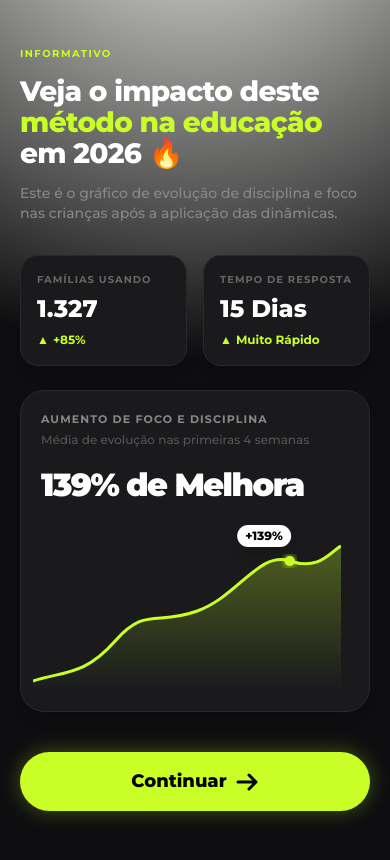
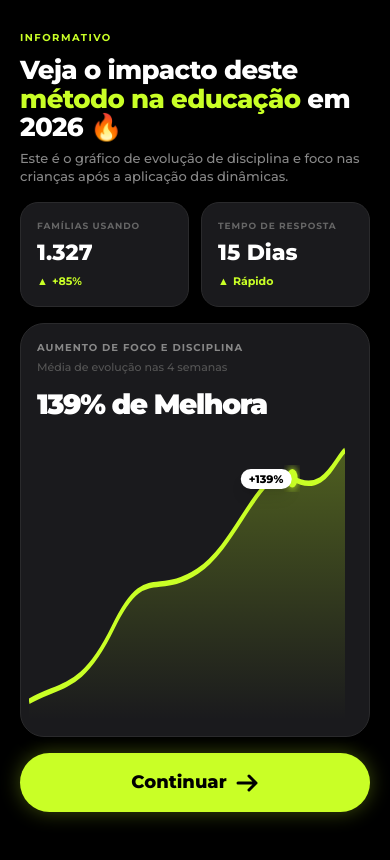
Before and after one commit to pedawfall1/jiu-jitsu-dinamicas, a plain HTML site: page quiz/etapa5.html in a window 390 px wide. Drawn offline with nearby package versions, Linux system fonts and the light colour scheme.

Commit message:
style: remove fundo gradiente e ajusta responsividade da etapa 5

```diff
--- a/quiz/etapa5.html
+++ b/quiz/etapa5.html
@@ -1,3 +1,26 @@
+<!DOCTYPE html>
+<html lang="pt-BR">
+<head>
+    <meta charset="UTF-8">
+    <meta name="viewport" content="width=device-width, initial-scale=1.0, maximum-scale=1.0, user-scalable=no">
+    <title>Quiz - Etapa 5</title>
+    <!-- Tailwind CSS -->
+    <script src="https://cdn.tailwindcss.com"></script>
+    <!-- Font -->
+    <link rel="preconnect" href="https://fonts.googleapis.com">
+    <link rel="preconnect" href="https://fonts.gstatic.com" crossorigin>
+    <link href="https://fonts.googleapis.com/css2?family=Montserrat:wght@500;600;700;800;900&display=swap" rel="stylesheet">
+
+    <script>
+        tailwind.config = {
+            theme: {
+                extend: {
+                    fontFamily: {
+                        sans: ['Montserrat', 'sans-serif'],
+                    },
+                    colors: {
+                        brandNeon: '#c9ff26',
+                        brandDark: '#0e0e10',
 <!DOCTYPE html>
 <html lang="pt-BR">
 <head>
@@ -30,73 +53,74 @@
     <style>
         body {
             font-family: 'Montserrat', sans-serif;
-            background-color: #0e0e10;
-        }
-        .glow-bg {
-            /* Brilho bem mais suave e escuro, sem atrapalhar a leitura */
-            background: radial-gradient(circle at 50% -20%, rgba(201, 255, 38, 0.04) 0%, rgba(14, 14, 16, 1) 50%);
+            background-color: #000000;
         }
     </style>
     <script src='../config.js'></script>
 </head>
-<body class="w-full mx-auto glow-bg text-white min-h-[100dvh]">
+<body class="w-full h-[100dvh] overflow-hidden mx-auto bg-black text-white flex flex-col">
 
-  <div class="w-full max-w-[440px] mx-auto px-5 pt-10 pb-16 flex flex-col items-center">
+  <div class="w-full max-w-[440px] h-full mx-auto px-5 py-6 flex flex-col justify-between">
 
+      <!-- Top Text Section -->
+      <div class="flex flex-col w-full">
           <!-- Top Tag -->
-      <div class="w-full text-left mb-3">
+          <div class="w-full text-left mb-2">
               <span class="text-brandNeon font-bold text-[10px] tracking-[0.15em] uppercase">
                   Informativo
               </span>
           </div>
 
           <!-- Headline -->
-      <h1 class="w-full text-left font-extrabold text-[28px] leading-[1.1] tracking-tight text-white mb-4">
+          <h1 class="w-full text-left font-extrabold text-[26px] leading-[1.1] tracking-tight text-white mb-2">
               Veja o impacto deste <span class="text-brandNeon">método na educação</span> em 2026 🔥
           </h1>
 
-      <p class="w-full text-left text-[#888888] font-medium text-[14px] leading-snug mb-8">
+          <p class="w-full text-left text-[#888888] font-medium text-[13px] leading-snug mb-4">
               Este é o gráfico de evolução de disciplina e foco nas crianças após a aplicação das dinâmicas.
           </p>
+      </div>
 
+      <!-- Center KPI + Chart -->
+      <div class="flex flex-col flex-1 min-h-0 w-full gap-4">
           <!-- KPI Grid -->
-      <div class="w-full grid grid-cols-2 gap-4 mb-6">
+          <div class="w-full grid grid-cols-2 gap-3 shrink-0">
               <!-- Box 1 -->
               <div class="bg-brandCard rounded-[18px] p-4 flex flex-col shadow-lg border border-[#2a2a2c]">
-              <span class="text-[#666666] font-bold text-[10px] tracking-widest uppercase mb-1">Famílias Usando</span>
-              <span class="text-white font-extrabold text-[24px]">1.327</span>
-              <div class="flex items-center gap-1 mt-1 text-brandNeon text-[12px] font-bold">
+                  <span class="text-[#666666] font-bold text-[9px] tracking-widest uppercase mb-1">Famílias Usando</span>
+                  <span class="text-white font-extrabold text-[22px]">1.327</span>
+                  <div class="flex items-center gap-1 mt-1 text-brandNeon text-[11px] font-bold">
                       <span>▲</span>
                       <span>+85%</span>
                   </div>
               </div>
               <!-- Box 2 -->
               <div class="bg-brandCard rounded-[18px] p-4 flex flex-col shadow-lg border border-[#2a2a2c]">
-              <span class="text-[#666666] font-bold text-[10px] tracking-widest uppercase mb-1">Tempo de Resposta</span>
-              <span class="text-white font-extrabold text-[24px]">15 Dias</span>
-              <div class="flex items-center gap-1 mt-1 text-brandNeon text-[12px] font-bold">
+                  <span class="text-[#666666] font-bold text-[9px] tracking-widest uppercase mb-1">Tempo de Resposta</span>
+                  <span class="text-white font-extrabold text-[22px]">15 Dias</span>
+                  <div class="flex items-center gap-1 mt-1 text-brandNeon text-[11px] font-bold">
                       <span>▲</span>
-                  <span>Muito Rápido</span>
+                      <span>Rápido</span>
                   </div>
               </div>
           </div>
 
           <!-- Chart Card -->
-      <div class="w-full bg-brandCard rounded-[24px] p-5 shadow-lg border border-[#2a2a2c] relative overflow-hidden flex flex-col">
-          <span class="text-[#888888] font-bold text-[11px] tracking-widest uppercase mb-1">Aumento de Foco e Disciplina</span>
-          <span class="text-[#555555] font-medium text-[12px] mb-3">Média de evolução nas primeiras 4 semanas</span>
+          <div class="w-full bg-brandCard rounded-[24px] p-4 shadow-lg border border-[#2a2a2c] relative overflow-hidden flex flex-col flex-1 min-h-0">
+              <span class="text-[#888888] font-bold text-[10px] tracking-widest uppercase mb-1 shrink-0">Aumento de Foco e Disciplina</span>
+              <span class="text-[#555555] font-medium text-[11px] mb-2 shrink-0">Média de evolução nas 4 semanas</span>
 
-          <span class="text-white font-black text-[32px] tracking-tighter mb-4">139% de Melhora</span>
+              <span class="text-white font-black text-[28px] tracking-tighter mb-2 shrink-0">139% de Melhora</span>
 
               <!-- SVG Chart and Floating Badge Wrapper -->
-          <div class="w-full h-[150px] mt-4 relative -mx-2">
+              <div class="w-full flex-1 min-h-0 relative -mx-2 mt-2">
 
                   <!-- Floating Badge on Graph -->
-              <div class="absolute top-0 left-[75%] bg-white rounded-full px-2 py-0.5 flex items-center justify-center shadow-lg z-10 -translate-x-1/2 -translate-y-4">
-                  <span class="text-black font-extrabold text-[12px]">+139%</span>
+                  <div class="absolute top-[10%] left-[75%] bg-white rounded-full px-2 py-0.5 flex items-center justify-center shadow-lg z-10 -translate-x-1/2">
+                      <span class="text-black font-extrabold text-[11px]">+139%</span>
                   </div>
 
-              <svg width="100%" height="100%" viewBox="0 0 300 150" preserveAspectRatio="none">
+                  <svg width="100%" height="100%" viewBox="0 0 300 150" preserveAspectRatio="none" class="absolute inset-0">
                       <defs>
                           <linearGradient id="chart-gradient" x1="0" y1="0" x2="0" y2="1">
                               <stop offset="0%" stop-color="#c9ff26" stop-opacity="0.3" />
@@ -119,9 +143,10 @@
                   </svg>
               </div>
           </div>
+      </div>
 
       <!-- Button -->
-      <div class="w-full mt-10">
+      <div class="w-full shrink-0 mt-4 mb-2">
           <button class="bg-[#c9ff26] hover:bg-[#b0df21] text-black w-full rounded-full py-4 text-[18px] font-extrabold shadow-[0_0_20px_rgba(201,255,38,0.3)] transition-transform active:scale-95 flex items-center justify-center gap-2" onclick="window.navigateQuiz('etapa6')">
               Continuar
               <svg xmlns="http://www.w3.org/2000/svg" class="h-6 w-6 text-black" fill="none" viewBox="0 0 24 24" stroke="currentColor" stroke-width="3">
```
Lines whose indentation alone changed are shown as unchanged.
